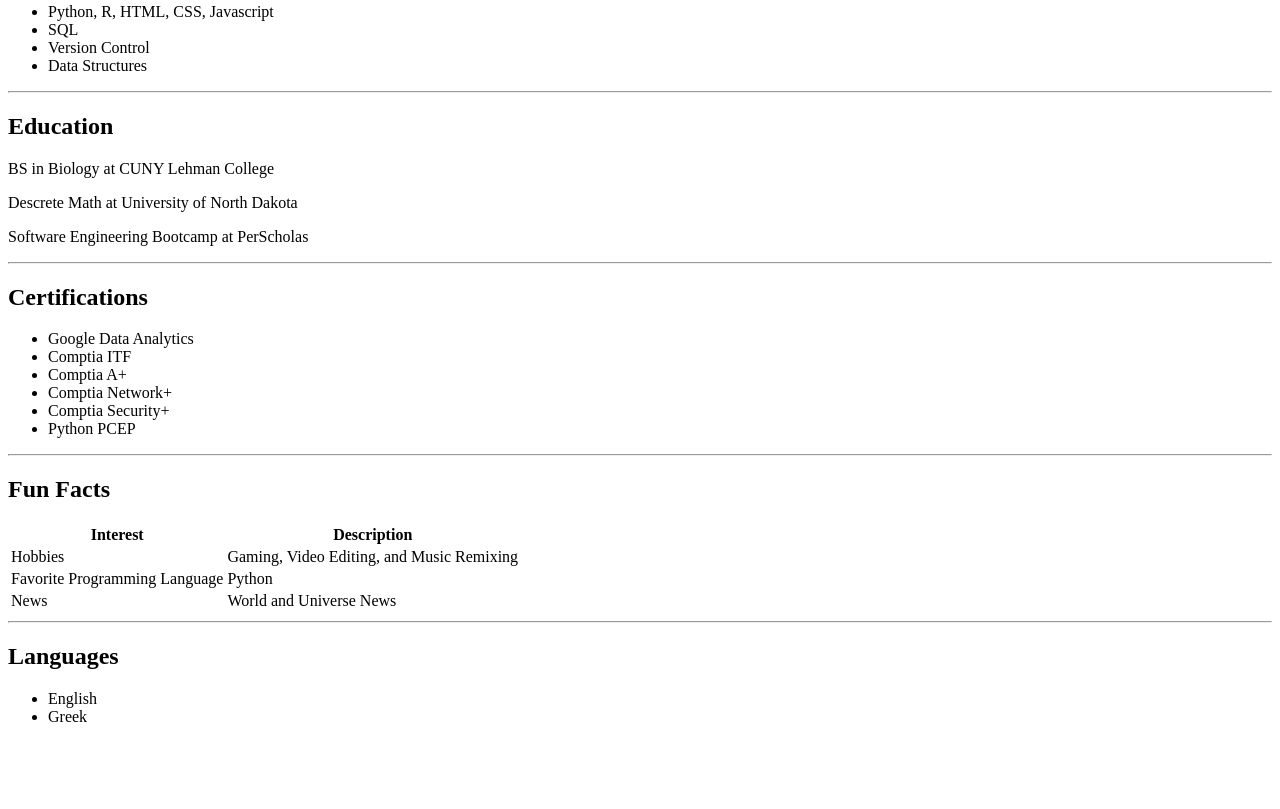
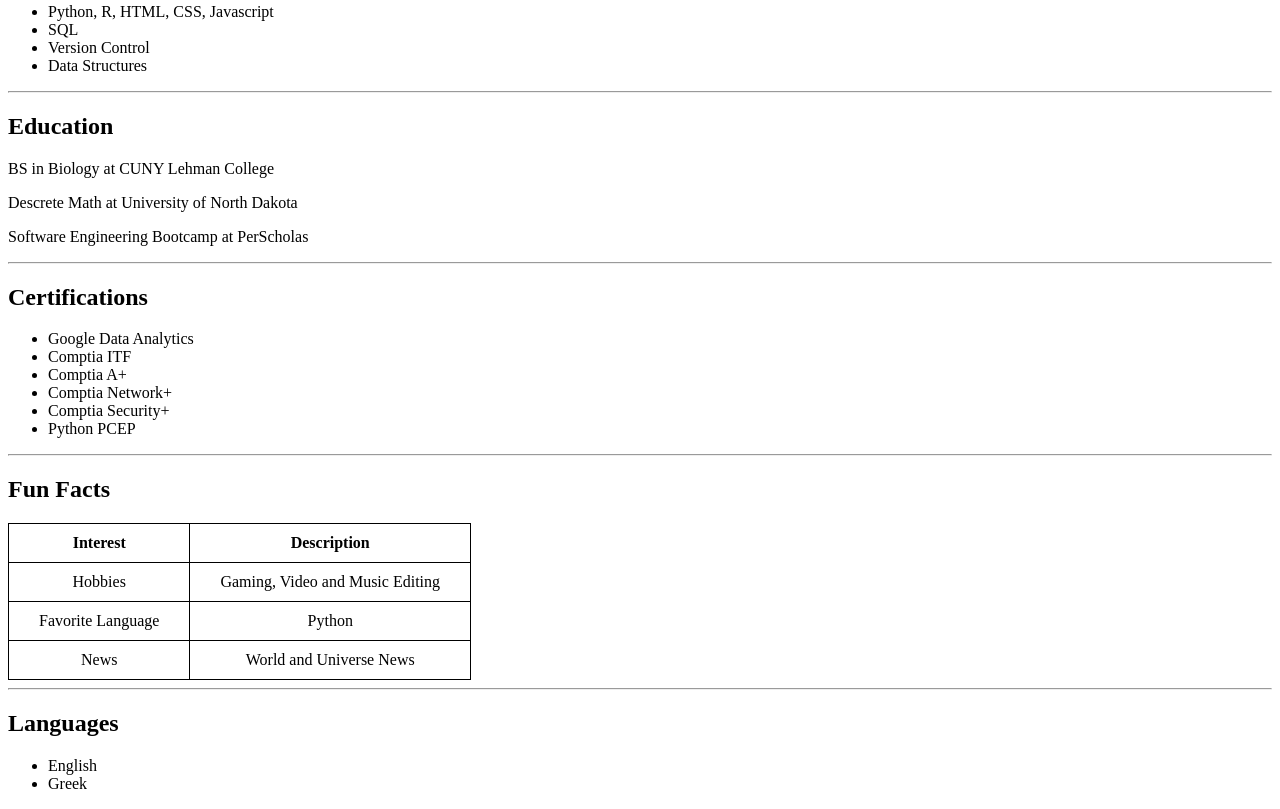
Before and after one commit to vnelai/Portfolio_website, a plain HTML site: page Pages/my_resume.html in a window 1280 px wide. Shown: the part 979-1788 px from the top of the page. Before the commit the page ends 1721 px from the top, so only its background shows below. Drawn offline with Linux system fonts and the light colour scheme.

Commit message:
Added structural styling to my_resume table

```diff
--- a/Pages/my_resume.html
+++ b/Pages/my_resume.html
@@ -99,10 +99,10 @@
         <tbody>
             <tr>
                 <td>Hobbies</td>
-                <td>Gaming, Video Editing, and Music Remixing</td>
+                <td>Gaming, Video and Music Editing</td>
             </tr>
             <tr>
-                <td>Favorite Programming Language</td>
+                <td>Favorite Language</td>
                 <td>Python</td>
             </tr>
             <tr>
--- a/Styles/style.css
+++ b/Styles/style.css
@@ -204,3 +204,14 @@ form {
         box-sizing: inherit;
         font-family: inherit;
         }     */
+
+
+
+ /* my_resume styling  */
+
+table, th, td {
+    border:1px solid black;
+    border-collapse: collapse;
+    text-align: center;
+    padding:10px 30px 10px 30px;
+}
```
